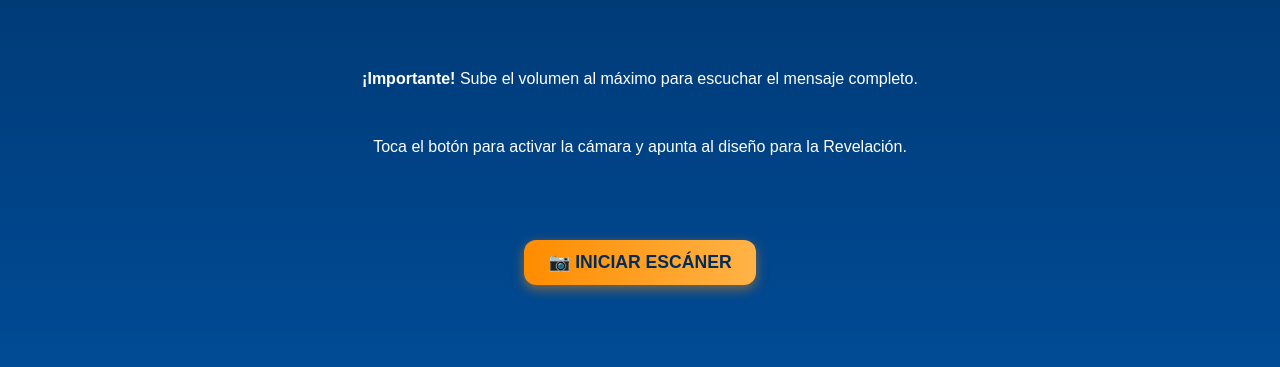
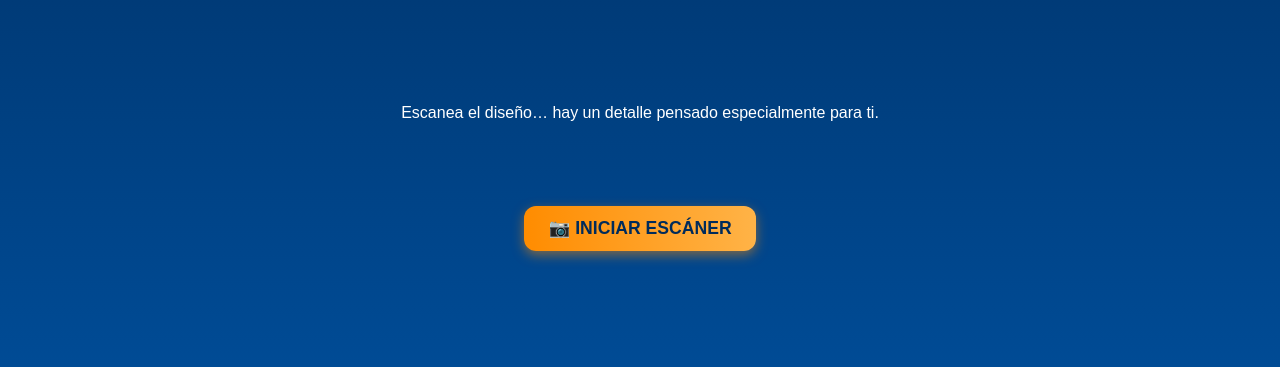
Before and after one commit to dones-art/andreamg, a plain HTML site: page index.html in a window 1280 px wide. Shown: the part 361-728 px from the top of the page. Drawn offline with Linux system fonts and the light colour scheme.

Commit message:
Update index.html

```diff
--- a/index.html
+++ b/index.html
@@ -143,8 +143,8 @@
         max-width: 320px;
         line-height: 1.5;
     ">
-        <p><strong>¡Importante!</strong> Sube el volumen al máximo para escuchar el mensaje completo.</p>
-        <p>Toca el botón para activar la cámara y apunta al diseño para la Revelación.</p>
+        <p>Escanea el diseño… hay un detalle pensado especialmente para ti.</p>
+
     </p>
 
     <button id="btnEscanear" type="button" style="
@@ -238,4 +238,5 @@
     </script>
 </body>
 
+
 </html>
```
